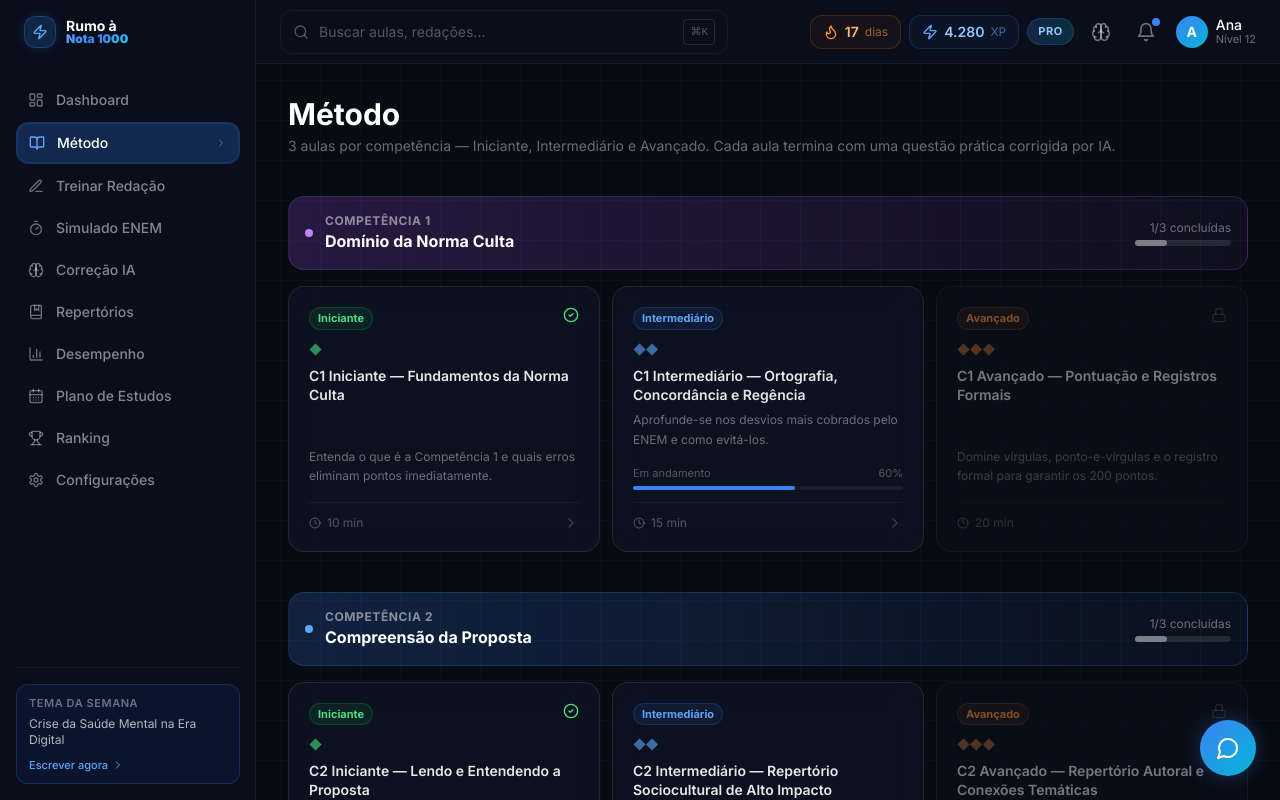
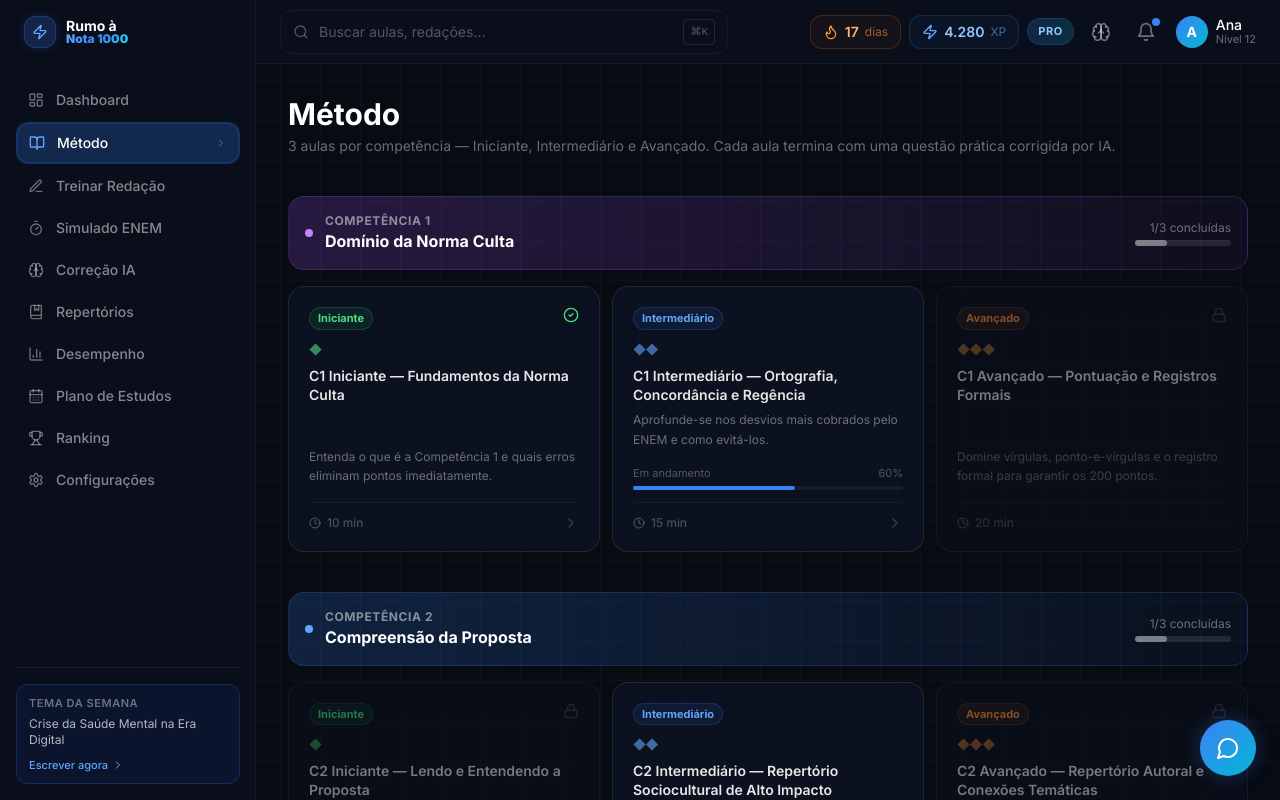
Before and after one commit to DiegoIzeppe/rumonotamil, a Next.js app: page /aulas in a window 1280 px wide. Shown: the top 800 px of the page. Built offline with nearby package versions, Linux system fonts and the light colour scheme.

Commit message:
fix: corrige textareas brancas, unlock linear entre competências, botão concluir no card da questão

```diff
--- a/app/(dashboard)/aulas/[slug]/page.tsx
+++ b/app/(dashboard)/aulas/[slug]/page.tsx
@@ -339,7 +339,7 @@ export default function LessonPage({ params }: { params: Promise<{ slug: string
             value={note}
             onChange={(e) => setNote(e.target.value)}
             placeholder="Anote o que aprendeu nesta aula..."
-            className="w-full h-24 bg-white/3 border border-white/5 rounded-xl p-3 text-sm text-white placeholder:text-white/20 outline-none resize-none focus:border-blue-500/30 transition-colors"
+            className="w-full h-24 bg-[#080c14] border border-white/8 rounded-xl p-3 text-sm text-white placeholder:text-white/20 outline-none resize-none focus:border-blue-500/30 transition-colors"
           />
         </div>
 
@@ -375,7 +375,7 @@ export default function LessonPage({ params }: { params: Promise<{ slug: string
                 placeholder="Escreva sua resposta aqui com clareza e precisão..."
                 rows={6}
                 className={cn(
-                  "w-full bg-white/3 border rounded-xl p-4 text-sm text-white placeholder:text-white/20 outline-none resize-none transition-colors leading-relaxed",
+                  "w-full bg-[#080c14] border rounded-xl p-4 text-sm text-white placeholder:text-white/20 outline-none resize-none transition-colors leading-relaxed",
                   result ? "border-white/5 opacity-70" : "border-white/10 focus:border-blue-500/40"
                 )}
               />
@@ -504,6 +504,43 @@ export default function LessonPage({ params }: { params: Promise<{ slug: string
                       <p className="text-sm text-white/70 leading-relaxed italic">{result.correctedVersion}</p>
                     </div>
                   )}
+
+                  {/* Mark complete CTA after answering */}
+                  <button
+                    onClick={async () => {
+                      if (completed || markingDone) return;
+                      setMarkingDone(true);
+                      try {
+                        const res = await fetch("/api/lessons/progress", {
+                          method: "POST",
+                          headers: { "Content-Type": "application/json" },
+                          body: JSON.stringify({ lessonSlug: slug, completed: true }),
+                        });
+                        const data = await res.json();
+                        setCompleted(true);
+                        if (data.xpAwarded > 0) {
+                          setXpToast(data.xpAwarded);
+                          setTimeout(() => setXpToast(null), 3000);
+                        }
+                      } catch {
+                        setCompleted(true);
+                      } finally {
+                        setMarkingDone(false);
+                      }
+                    }}
+                    className={cn(
+                      "w-full flex items-center justify-center gap-2 py-3 rounded-xl font-semibold text-sm transition-all border mt-2",
+                      completed
+                        ? "bg-green-500/15 border-green-500/25 text-green-300"
+                        : "bg-gradient-to-r from-blue-500 to-cyan-500 border-transparent text-white hover:from-blue-400 hover:to-cyan-400 hover:shadow-glow"
+                    )}
+                  >
+                    {markingDone
+                      ? <div className="w-4 h-4 border-2 border-white/30 border-t-white rounded-full animate-spin" />
+                      : <CheckCircle2 className="w-4 h-4" />
+                    }
+                    {completed ? "Aula concluída ✓" : "Marcar como concluída"}
+                  </button>
                 </motion.div>
               )}
             </AnimatePresence>
--- a/app/(dashboard)/aulas/page.tsx
+++ b/app/(dashboard)/aulas/page.tsx
@@ -35,7 +35,14 @@ const diffBadge: Record<LessonDifficulty, string> = {
   ADVANCED: "text-orange-400 bg-orange-500/10 border-orange-500/20",
 };
 
-// getProgress is computed inside the component using real data
+// Linear unlock order across all competencies: C1→C2→C3→C4→C5, each level requires previous
+const UNLOCK_ORDER = [
+  "c1-iniciante", "c1-intermediario", "c1-avancado",
+  "c2-iniciante", "c2-intermediario", "c2-avancado",
+  "c3-iniciante", "c3-intermediario", "c3-avancado",
+  "c4-iniciante", "c4-intermediario", "c4-avancado",
+  "c5-iniciante", "c5-intermediario", "c5-avancado",
+];
 
 export default function AulasPage() {
   const [completedSlugs, setCompletedSlugs] = useState<Set<string>>(new Set());
@@ -48,6 +55,13 @@ export default function AulasPage() {
   }, []);
 
   const isCompleted = (slug: string) => completedSlugs.has(slug) || mockLessons.find((l) => l.slug === slug)?.progress === 100;
+
+  const isLocked = (slug: string) => {
+    const idx = UNLOCK_ORDER.indexOf(slug);
+    if (idx <= 0) return false; // first lesson always unlocked, DICAS always unlocked
+    const prev = UNLOCK_ORDER[idx - 1];
+    return !isCompleted(prev);
+  };
 
   const dicasLessons = mockLessons
     .filter((l) => l.category === "DICAS")
@@ -106,17 +120,17 @@ export default function AulasPage() {
               <div className="grid grid-cols-1 md:grid-cols-3 gap-3">
                 {lessons.map((lesson, li) => {
                   const diff = diffConfig[lesson.difficulty];
-                  const isLocked = li > 0 && !isCompleted(lessons[li - 1].slug);
+                  const locked = isLocked(lesson.slug);
 
                   return (
                     <Link
                       key={lesson.id}
-                      href={isLocked ? "#" : `/aulas/${lesson.slug}`}
-                      onClick={isLocked ? (e) => e.preventDefault() : undefined}
+                      href={locked ? "#" : `/aulas/${lesson.slug}`}
+                      onClick={locked ? (e) => e.preventDefault() : undefined}
                     >
                       <div className={cn(
                         "glass rounded-2xl p-5 border transition-all h-full flex flex-col group",
-                        isLocked
+                        locked
                           ? "opacity-50 cursor-not-allowed border-white/5"
                           : diffCardColor[lesson.difficulty]
                       )}>
@@ -125,7 +139,7 @@ export default function AulasPage() {
                           <span className={cn("text-[11px] font-bold px-2 py-0.5 rounded-full border", diffBadge[lesson.difficulty])}>
                             {diff.label}
                           </span>
-                          {isLocked
+                          {locked
                             ? <Lock className="w-4 h-4 text-white/20 flex-shrink-0" />
                             : isCompleted(lesson.slug)
                               ? <CheckCircle2 className="w-4 h-4 text-green-400 flex-shrink-0" />
@@ -169,7 +183,7 @@ export default function AulasPage() {
                             <Clock className="w-3 h-3" />
                             <span>{lesson.readingTime} min</span>
                           </div>
-                          {!isLocked && (
+                          {!locked && (
                             <ChevronRight className="w-4 h-4 text-white/20 group-hover:text-white/60 transition-colors" />
                           )}
                         </div>
```
